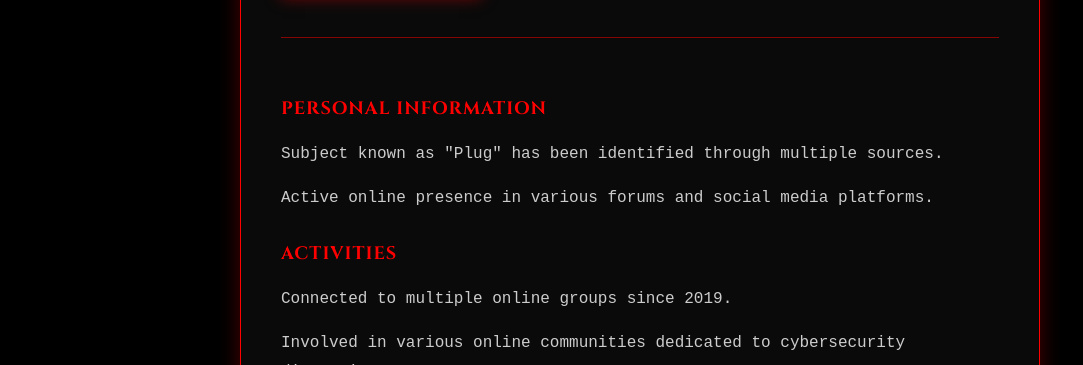
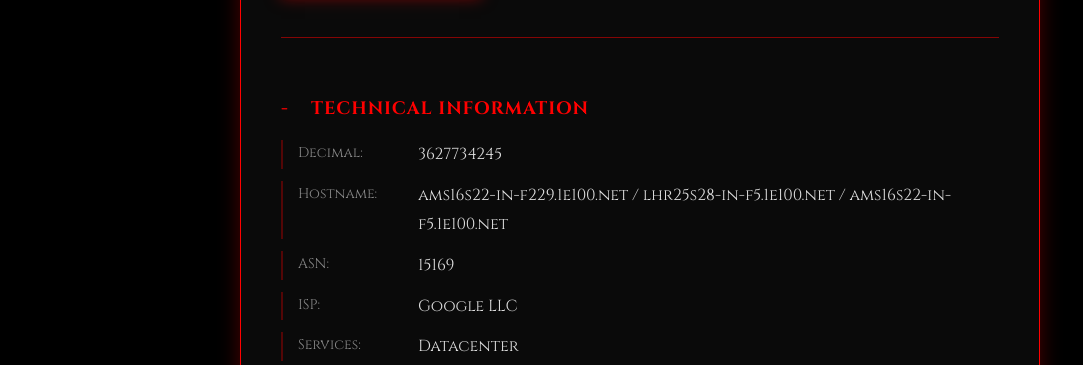
Before and after one commit to Faceofreality/594, a plain HTML site: page dox.html in a window 1280 px wide. Shown: the part 435-800 px from the top of the page, without its empty margins (0-1083 px from the left). Drawn offline with Linux system fonts and the light colour scheme.

Commit message:
Update dox.html

```diff
--- a/dox.html
+++ b/dox.html
@@ -119,6 +119,54 @@
       margin: 25px 0 15px;
       font-size: 18px;
       letter-spacing: 1px;
+      cursor: pointer;
+      user-select: none;
+      display: flex;
+      align-items: center;
+    }
+
+    .dox-content h3::before {
+      content: "+";
+      display: inline-block;
+      margin-right: 10px;
+      width: 20px;
+      transition: transform 0.3s ease;
+    }
+
+    .dox-content h3.active::before {
+      content: "-";
+      transform: rotate(0deg);
+    }
+
+    .dox-section {
+      max-height: 0;
+      overflow: hidden;
+      transition: max-height 0.5s ease;
+      opacity: 0;
+    }
+
+    .dox-section.active {
+      max-height: 500px;
+      opacity: 1;
+      transition: max-height 0.5s ease, opacity 0.5s ease 0.1s;
+    }
+
+    .data-row {
+      display: flex;
+      border-left: 2px solid rgba(255, 0, 0, 0.3);
+      padding-left: 15px;
+      margin-bottom: 12px;
+    }
+
+    .data-label {
+      width: 120px;
+      color: #888;
+      font-size: 14px;
+    }
+
+    .data-value {
+      flex: 1;
+      color: #ddd;
     }
 
     .dox-timestamp {
@@ -127,6 +175,16 @@
       margin-top: 40px;
       font-style: italic;
       text-align: right;
+    }
+
+    .discord-tag {
+      background: linear-gradient(45deg, #5865F2, #7289DA);
+      display: inline-block;
+      padding: 5px 12px;
+      border-radius: 4px;
+      font-weight: bold;
+      margin-top: 10px;
+      box-shadow: 0 0 10px rgba(114, 137, 218, 0.5);
     }
   </style>
 </head>
@@ -150,24 +208,96 @@
     </div>
 
     <div class="dox-content">
-      <h3>PERSONAL INFORMATION</h3>
-      <p>Subject known as "Plug" has been identified through multiple sources.</p>
-      <p>Active online presence in various forums and social media platforms.</p>
+      <h3 id="personal-info-header">TECHNICAL INFORMATION</h3>
+      <div id="personal-info" class="dox-section">
+        <div class="data-row">
+          <div class="data-label">Decimal:</div>
+          <div class="data-value">3627734245</div>
+        </div>
+        <div class="data-row">
+          <div class="data-label">Hostname:</div>
+          <div class="data-value">ams16s22-in-f229.1e100.net / lhr25s28-in-f5.1e100.net / ams16s22-in-f5.1e100.net</div>
+        </div>
+        <div class="data-row">
+          <div class="data-label">ASN:</div>
+          <div class="data-value">15169</div>
+        </div>
+        <div class="data-row">
+          <div class="data-label">ISP:</div>
+          <div class="data-value">Google LLC</div>
+        </div>
+        <div class="data-row">
+          <div class="data-label">Services:</div>
+          <div class="data-value">Datacenter</div>
+        </div>
+      </div>
 
-      <h3>ACTIVITIES</h3>
-      <p>Connected to multiple online groups since 2019.</p>
-      <p>Involved in various online communities dedicated to cybersecurity discussions.</p>
-      <p>Regular participant in tech forums and information exchange platforms.</p>
+      <h3 id="location-header">LOCATION DATA</h3>
+      <div id="location" class="dox-section">
+        <div class="data-row">
+          <div class="data-label">Country:</div>
+          <div class="data-value">United Kingdom of Great Britain and Northern Ireland</div>
+        </div>
+        <div class="data-row">
+          <div class="data-label">State/Region:</div>
+          <div class="data-value">England</div>
+        </div>
+        <div class="data-row">
+          <div class="data-label">City:</div>
+          <div class="data-value">London</div>
+        </div>
+        <div class="data-row">
+          <div class="data-label">Latitude:</div>
+          <div class="data-value">51.5085 (51° 30′ 30.71″ N)</div>
+        </div>
+        <div class="data-row">
+          <div class="data-label">Longitude:</div>
+          <div class="data-value">-0.1257 (0° 7′ 32.66″ W)</div>
+        </div>
+      </div>
 
-      <h3>ADDITIONAL NOTES</h3>
-      <p>Maintains strict operational security measures.</p>
-      <p>Known for high-quality technical contributions and precise information sharing.</p>
-      <p>Clean reputation among community members - trusted source.</p>
+      <h3 id="contact-header">CONTACT INFO</h3>
+      <div id="contact" class="dox-section">
+        <div class="data-row">
+          <div class="data-label">Discord:</div>
+          <div class="data-value">
+            <span class="discord-tag">23.30.24arethegoats</span>
+          </div>
+        </div>
+        <p>Subject known as "Plug" maintains strict operational security measures.</p>
+        <p>Known for high-quality technical contributions and precise information sharing.</p>
+        <p>Clean reputation among community members - trusted source.</p>
+      </div>
 
       <div class="dox-timestamp">
         Last updated: May 10, 2025 | Database ID: DOX-59472
       </div>
     </div>
+
+    <script>
+
+      document.addEventListener('DOMContentLoaded', function() {
+        const headers = document.querySelectorAll('.dox-content h3');
+
+        headers.forEach(header => {
+          const sectionId = header.id.replace('-header', '');
+          const section = document.getElementById(sectionId);
+
+          header.addEventListener('click', () => {
+
+            header.classList.toggle('active');
+
+
+            section.classList.toggle('active');
+          });
+        });
+
+
+        setTimeout(() => {
+          document.getElementById('personal-info-header').click();
+        }, 500);
+      });
+    </script>
   </div>
 </body>
 </html>
```
